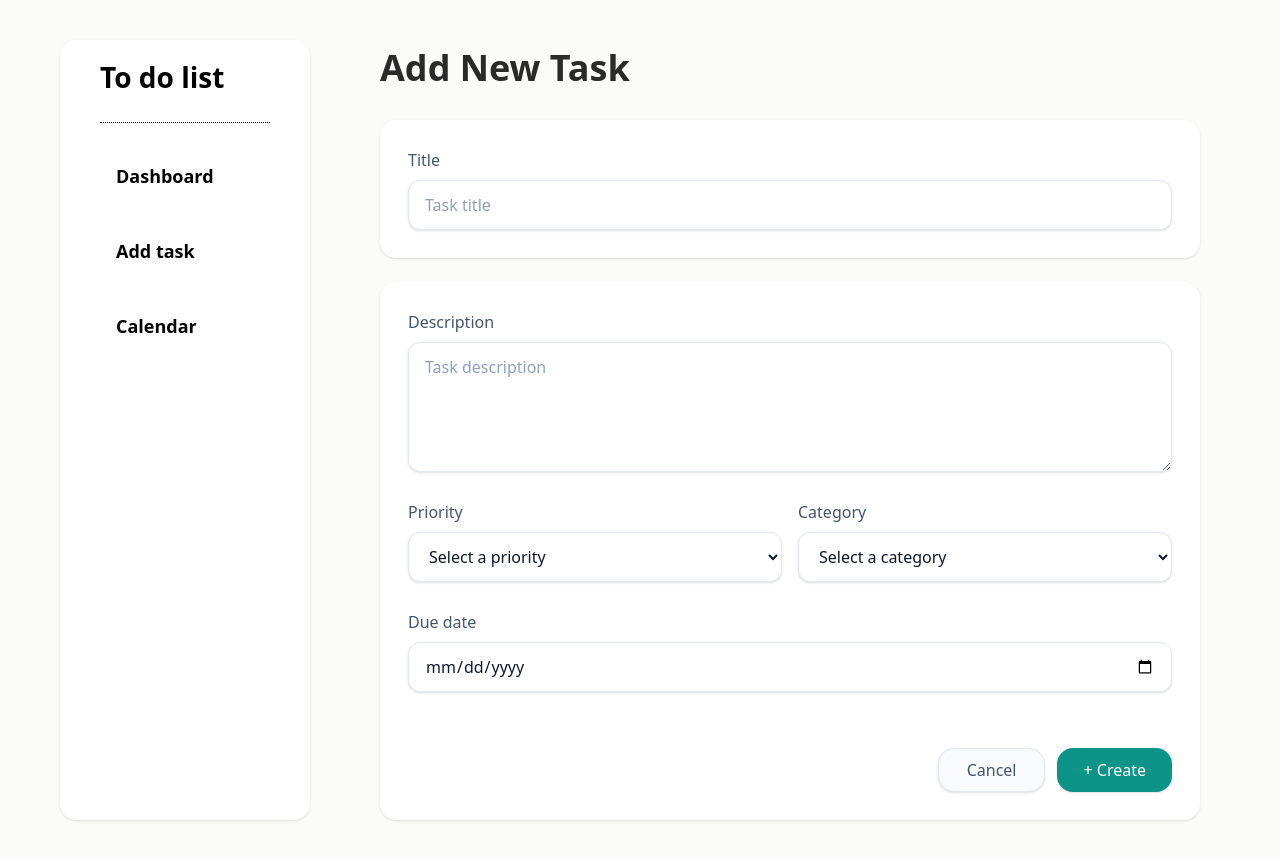
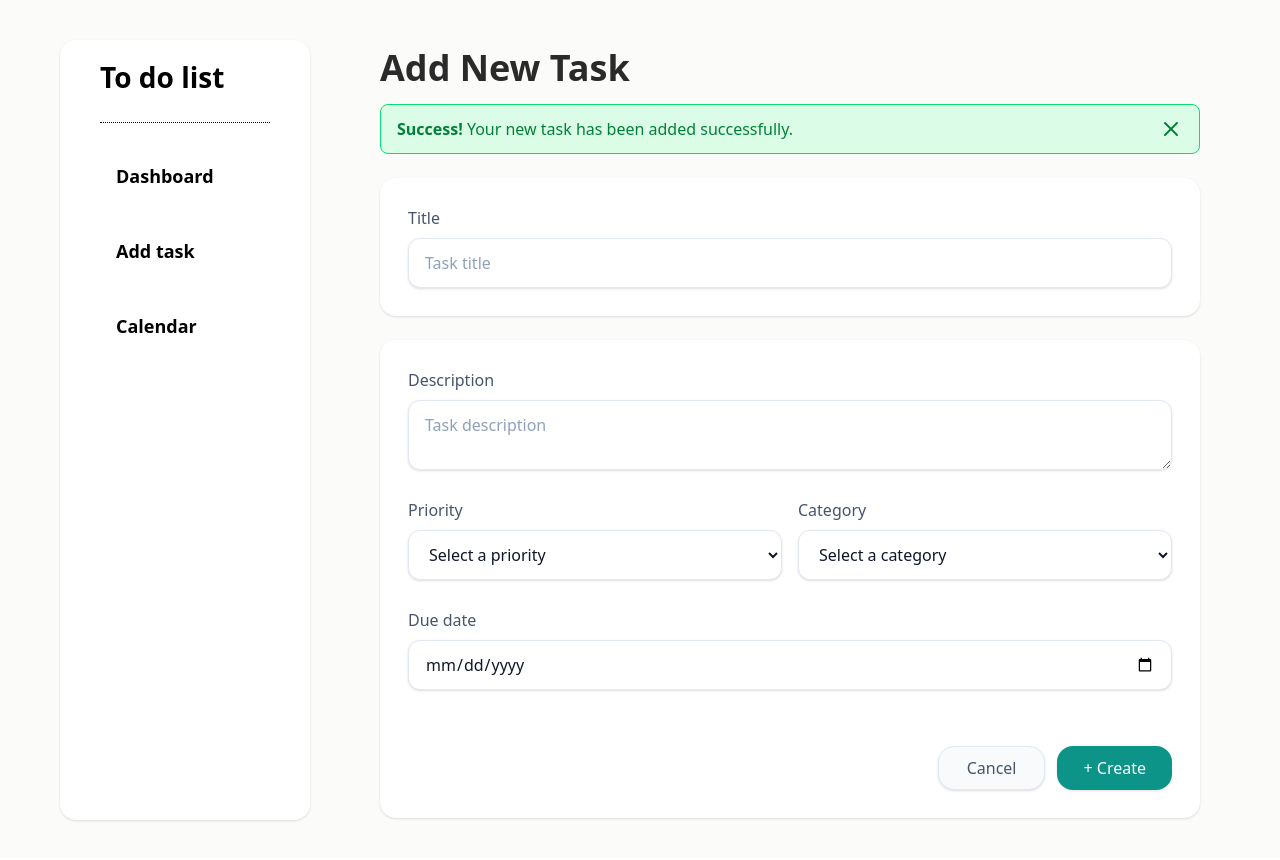
Before and after one commit to PisethKeng/TodoApp-Frontend-ProjectCSCI221, a React (Vite) app: page /addtask in a window 1280 px wide. Both pictures are taken after typing "Sample", "Sample", "2020-01-15" into the empty fields and a click on the button "+ Create". Built offline with nearby package versions, Linux system fonts and the light colour scheme.

Commit message:
feat: add confirmation message

```diff
--- a/src/components/TaskCreation.jsx
+++ b/src/components/TaskCreation.jsx
@@ -1,4 +1,5 @@
 import { useState } from "react";
+import { X } from 'lucide-react';
 
 export default function TaskCreation({ onCreate }) {
   const [title, setTitle] = useState("");
@@ -6,6 +7,7 @@ export default function TaskCreation({ onCreate }) {
   const [priority, setPriority] = useState("medium");
   const [category, setCategory] = useState("other");
   const [duedate, setDuedate] = useState("");
+  const [isSubmitted, setIsSubmitted] = useState(false);
 
   const clear = () => {
     setTitle("");
@@ -26,12 +28,24 @@ export default function TaskCreation({ onCreate }) {
     };
     onCreate(newTask);
     clear();
+    setIsSubmitted(true);
   };
 
   return (
     <form
       onSubmit={handleSubmit}
     >
+      {isSubmitted &&
+        <div className="bg-green-100 border border-green-400 text-green-700 px-4 py-3 rounded-lg relative">
+          <p>
+            <strong className="font-bold">Success! </strong>
+            Your new task has been added successfully.
+          </p>
+          <span className="absolute top-0 bottom-0 right-0 px-6 py-2.5">
+          <button className="w-4 h-4 cursor-pointer"><X onClick={() => setIsSubmitted(false)}/></button>
+          </span>
+        </div>
+      }
       <div className="mx-auto mt-6 rounded-2xl bg-white p-7 shadow-sm space-y-4">
         <label className="flex flex-col gap-2 text-base font-medium text-slate-600">
           <span>Title</span>
@@ -54,8 +68,9 @@ export default function TaskCreation({ onCreate }) {
               value={description}
               onChange={(e) => setDescription(e.target.value)}
               placeholder="Task description"
-              className="w-full min-h-[80px] h-[130px] rounded-xl border border-slate-200 bg-white px-4 py-3 text-base text-slate-900 placeholder-slate-400 shadow-sm outline-none focus:border-[#0D9488] focus:ring-2 focus:ring-[#0D9488]"
-            ></textarea>
+              className={`w-full min-h-[60px] rounded-xl border border-slate-200 bg-white px-4 py-3 text-base text-slate-900 placeholder-slate-400 shadow-sm outline-none focus:border-[#0D9488] focus:ring-2 focus:ring-[#0D9488]
+                ${isSubmitted ? 'h-[70px]' : 'h-[140px]'}`
+              }></textarea>
           </label>
         </div>
 
--- a/src/pages/AddTask.jsx
+++ b/src/pages/AddTask.jsx
@@ -12,7 +12,7 @@ export default function AddTask() {
       </div>
 
       <div className="flex-1 py-10 pr-20">
-        <h1 className="text-4xl font-semibold text-[#2A2A2A] mb-8 pt-2">Add New Task</h1>
+        <h1 className="text-4xl font-semibold text-[#2A2A2A] mb-4 pt-2">Add New Task</h1>
           <TaskCreation onCreate={addTask} />
       </div>
     </div>
```
